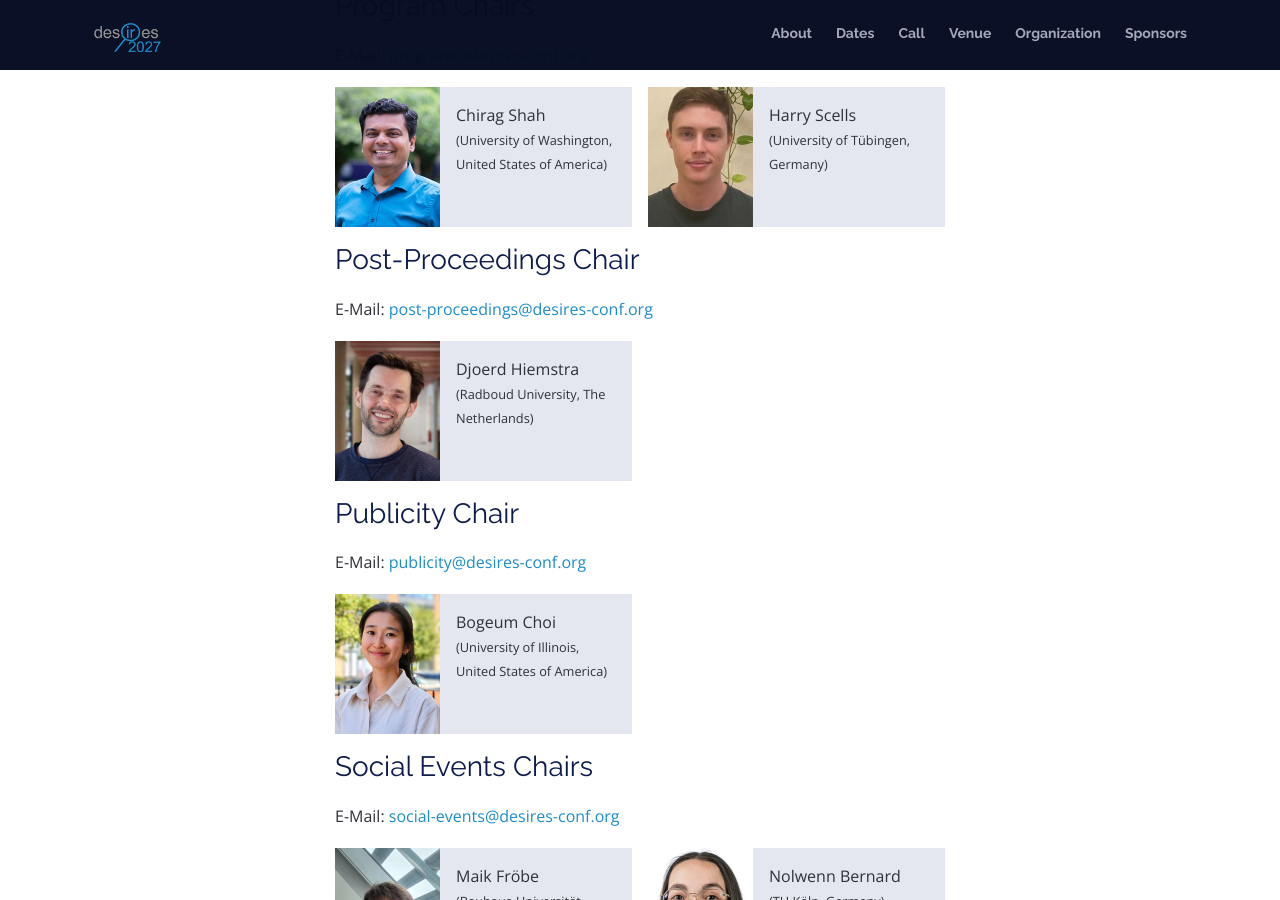
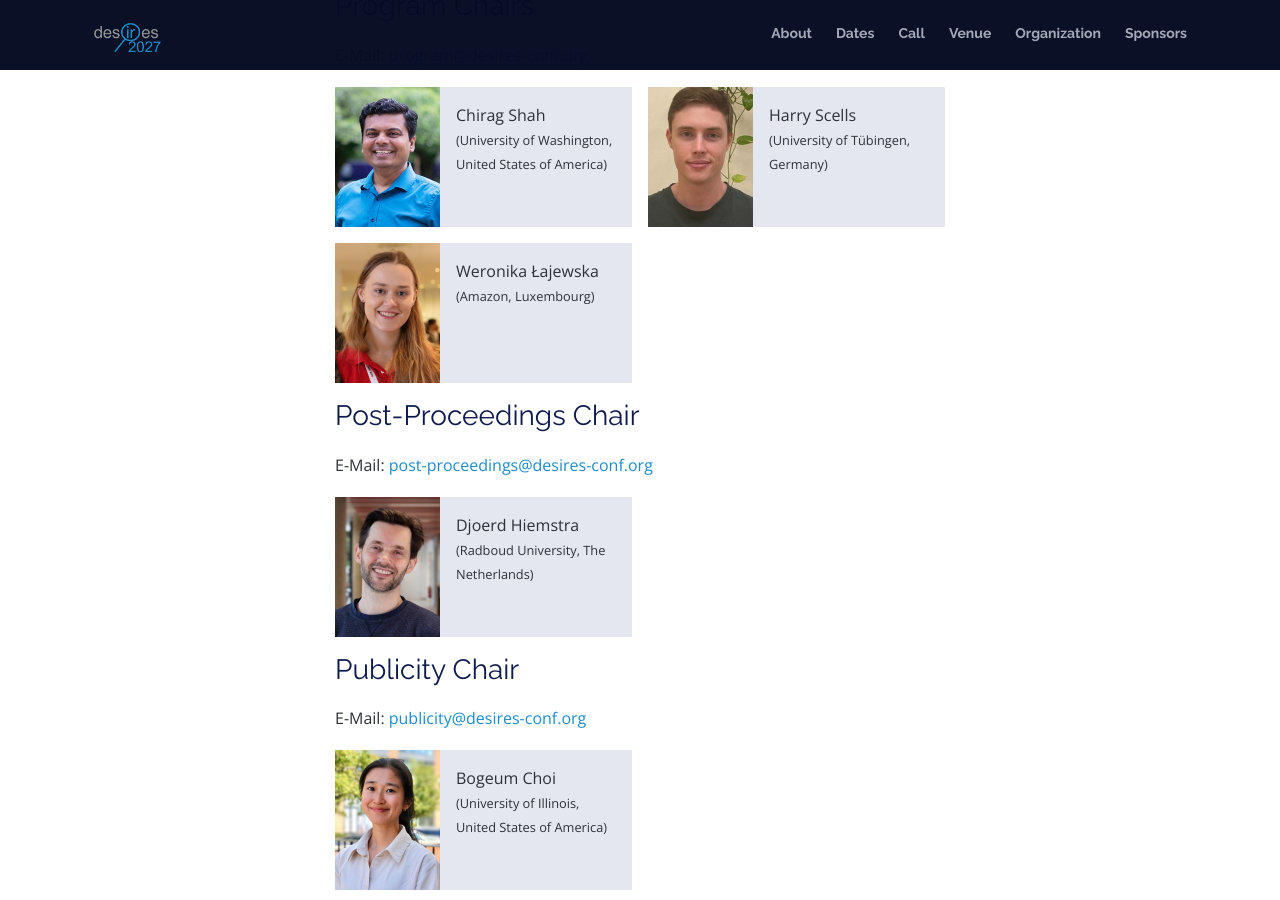
Before and after one commit to desires-conf/desires-conf.github.io, a Jekyll site: the page built from 2027/index.html, in a window 1280 px wide and 900 px high, scrolled down 4795 px. Built offline with Jekyll 4.4.1, drawn with Linux system fonts in a browser that asks for light colours; nearby versions of some CDN libraries.

Commit message:
Add Program Chair

```diff
--- a/2027/index.html
+++ b/2027/index.html
@@ -181,6 +181,13 @@ subtitle: Cologne, Germany
             <small>(University of Tübingen, Germany)</small>
           </figcaption>
         </figure>
+        <figure>
+          <img src="img/person-lajewska.jpg" alt="Weronika Łajewska">
+          <figcaption>
+            Weronika Łajewska<br>
+            <small>(Amazon, Luxembourg)</small>
+          </figcaption>
+        </figure>
       </div>
 
       <h3>Post-Proceedings Chair</h3>
```
Also changed, not shown: 2027/img/person-lajewska.jpg (added).
